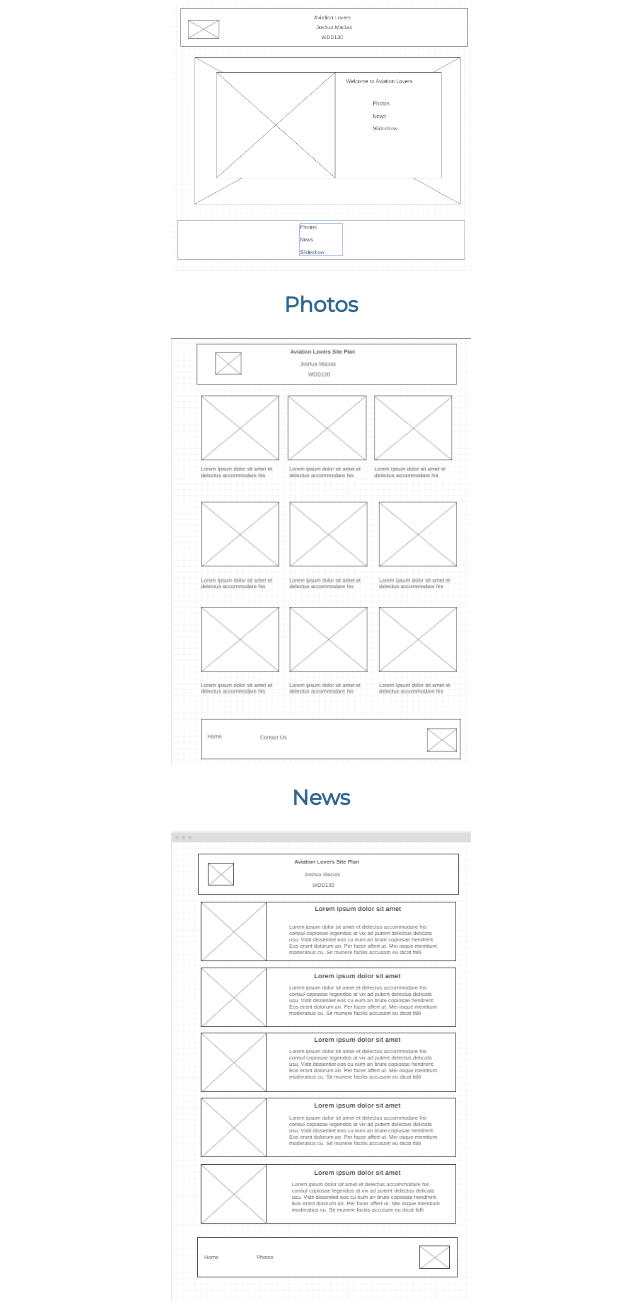
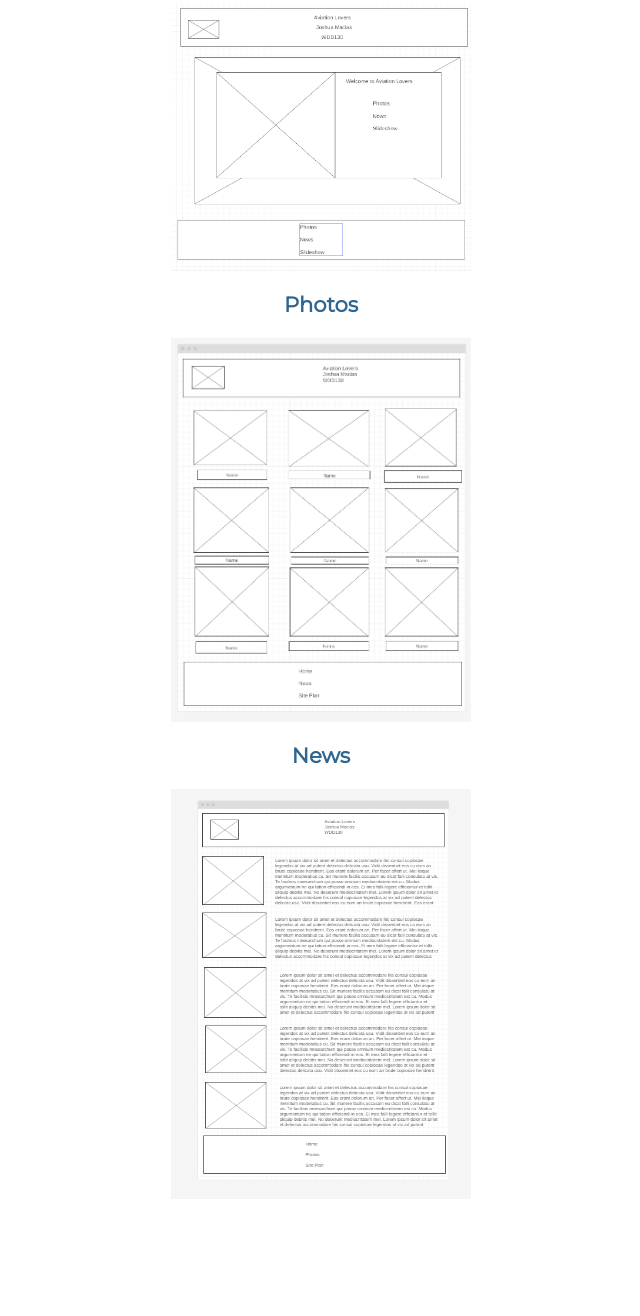
Before and after one commit to joshuaamacias/wdd130-spring2023, a plain HTML site: page wwr/aviationlovers.html in a window 1280 px wide. Shown: the part 4118-5434 px from the top of the page, without its empty margins (319-959 px from the left). After the commit the page ends 5389 px from the top, so only its background shows below. Drawn offline with Linux system fonts and the light colour scheme.

Commit message:
images class july 10

```diff
--- a/wwr/aviationlovers.html
+++ b/wwr/aviationlovers.html
@@ -123,10 +123,10 @@
     <img src="images/newhomesiteplan.png" alt="home page wireframe"/>
 
     <h3>Photos</h3>
-    <img src="images/Photositeplan.png" alt="photo page wireframe"/>
+    <img src="images/wireframephoto.png" alt="photo page wireframe"/>
 
     <h3>News</h3>
-    <img src="images/Newssiteplan.png" alt="news page wireframe"/>
+    <img src="images/wireframenews.png" alt="news page wireframe"/>
 
   </main>
 </body>
```
Also changed, not shown: wwr/images/wireframenews.png (added), wwr/images/wireframephoto.png (added).
